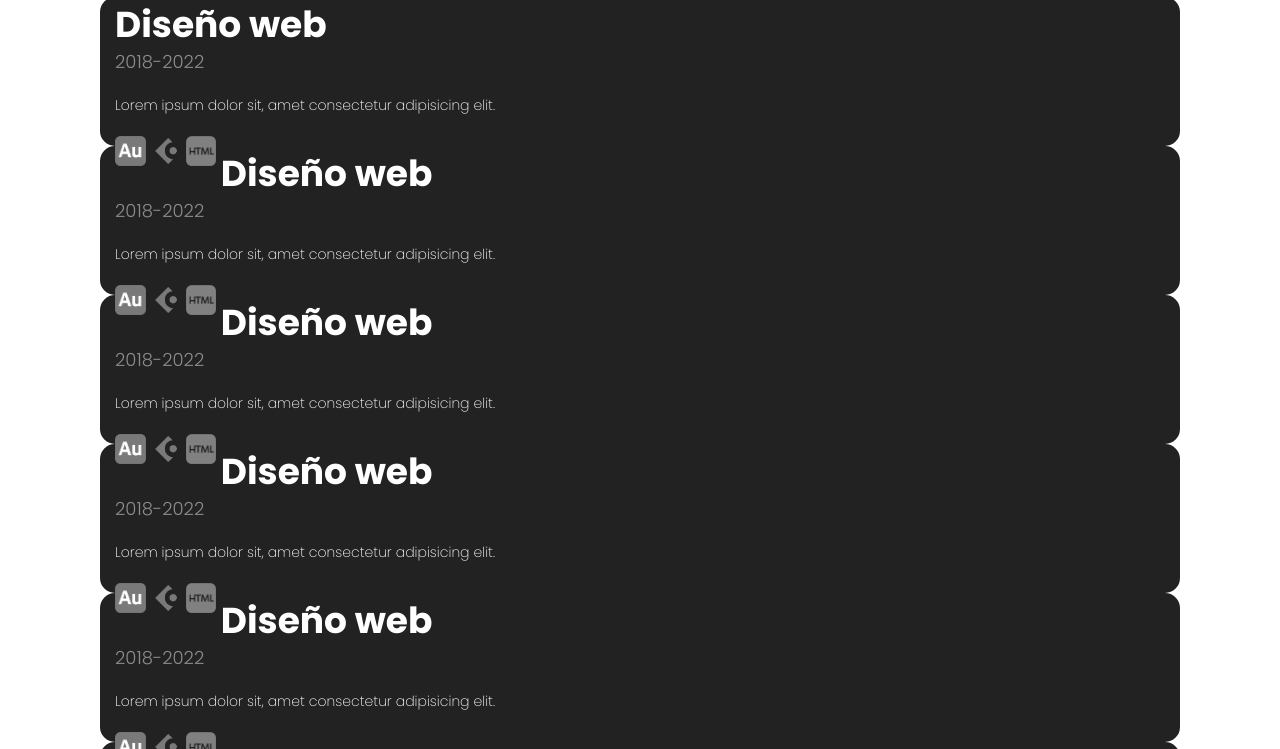
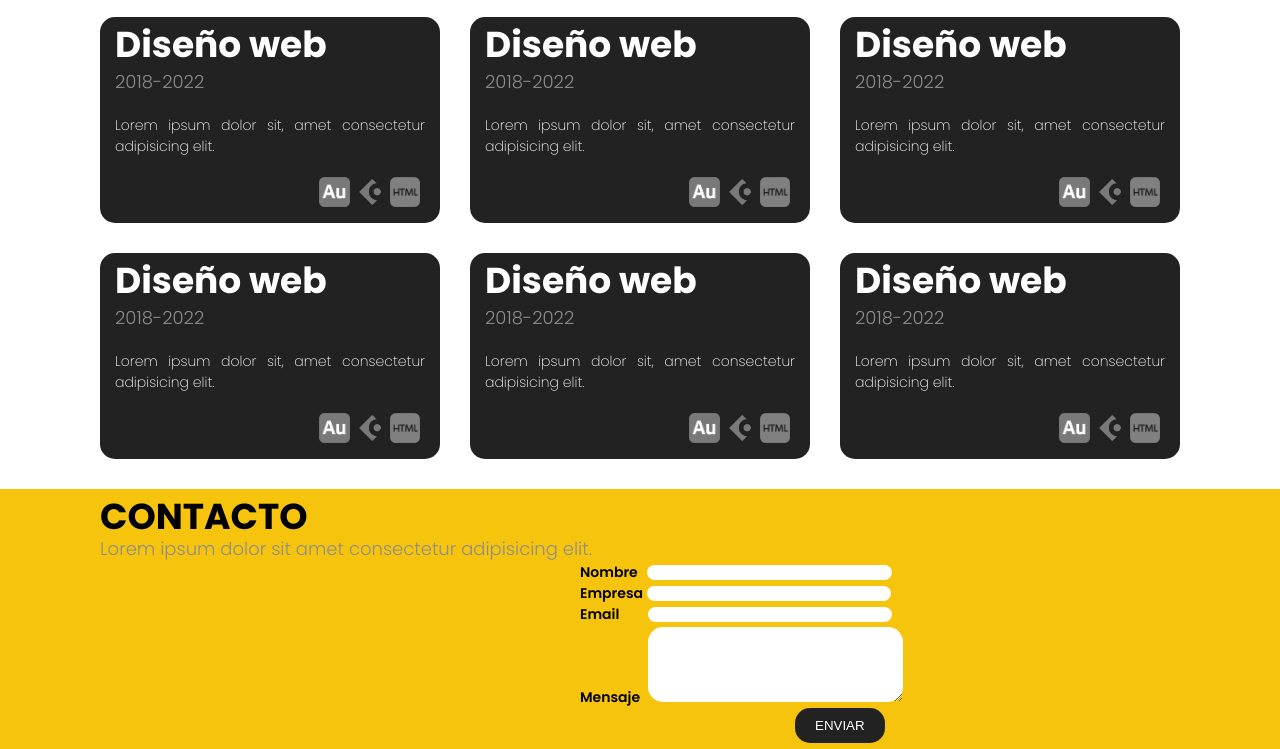
Before and after one commit to angelumoca21/Portafolio, a plain HTML site: page index.html in a window 1280 px wide. Shown: the part 1563-2312 px from the top of the page. Drawn offline with Linux system fonts and the light colour scheme.

Commit message:
CorreccionesPortafolio

```diff
--- a/index.html
+++ b/index.html
@@ -102,6 +102,7 @@
         <section id="skills" class="seccion">
             <h2 class="tituloSubtituloExperiencia"><span id="tituloExperiencia">EXPERIENCIA &</span> SKILLS</h2>
             <h3 class="tituloSubtituloExperiencia">Lorem ipsum dolor sit amet, consectetur adipisicing elit.</h3>
+            <div id="containerExperiencia">
                 <div class="cartaExperiencia">
                     <h2>Diseño web</h2>
                     <h3 class="h3Experiencia">2018-2022</h3>
@@ -162,20 +163,36 @@
                         <li><img src="./imagenes/tecno_html.png" alt="HTML" height="30px"></li>
                     </ul>
                 </div>
+            </div>
         </section>
         <section id="contactar" class="seccion">
-            <h2>CONTACTO</h2>
+            <h2 id="h2Contacto">CONTACTO</h2>
             <h3>Lorem ipsum dolor sit amet consectetur adipisicing elit.</h3>
             <form>
+                <div>
                     <label for="nombre">Nombre</label>
-                <input type="text" id="nombre">
+                    <input id="nombreForm" type="text" id="nombre">
+                    <br>
+                </div>
+                <div>
                     <label for="empresa">Empresa</label>
-                <input type="text" id="empresa">
+                    <input id="empresaForm" type="text" id="empresa">
+                    <br>
+                </div>
+                <div>
                     <label for="email">Email</label>
-                <input type="email" id="email">
+                    <input id="emailForm" type="email" id="email">
+                    <br>
+                </div>
+                <div>
                     <label for="mensaje">Mensaje</label>
-                <input type="text" id="mensaje">
-                <input type="button" value="ENVIAR">
+                    <textarea id="mensaje" rows="5" cols="30"></textarea>
+                    <br>
+                </div>
+                <div>
+                    <input id="botonEnviar" type="button" value="ENVIAR">
+                    <br>
+                </div>
             </form>
         </section>
     </main>
--- a/style/index.css
+++ b/style/index.css
@@ -238,8 +238,22 @@ a:hover{
     margin-bottom: 20px;
 }
 
+.cartaExperiencia ul{
+    display: flex;
+    justify-content: flex-end;
+}
+
 .cartaExperiencia il{
     height: 30px;
+}
+
+#containerExperiencia{
+    margin-top:20px;
+    margin-bottom: 20px;
+    display: grid;
+    /*grid-template-columns: 1fr 1fr 1fr;*/
+    grid-template-columns: repeat(3,1fr);
+    grid-gap: 30px;
 }
 
 footer{
@@ -251,3 +265,41 @@ footer{
 footer p{
     margin-top: 15px;
 }
+
+#h2Contacto{
+    color: black;
+}
+
+label{
+    color: black;
+    font-weight: 600;
+    margin-left: 480px;
+}
+
+textarea{
+    border-radius: 15px;
+    border: 0px;
+    margin-left: 4px;
+}
+
+#nombreForm{
+    margin-left: 5px;
+    padding-left: 68px;
+}
+
+#empresaForm{
+    padding-left: 67px;
+}
+
+#emailForm{
+    margin-left: 25px;
+    margin-bottom: 5px;
+    padding-left: 67px;
+}
+
+#botonEnviar{
+    margin-left: 695px;
+    background-color:#222222;
+    color: white;
+    padding: 10px 20px 10px 20px;
+}
```
Lines whose indentation alone changed are shown as unchanged.
